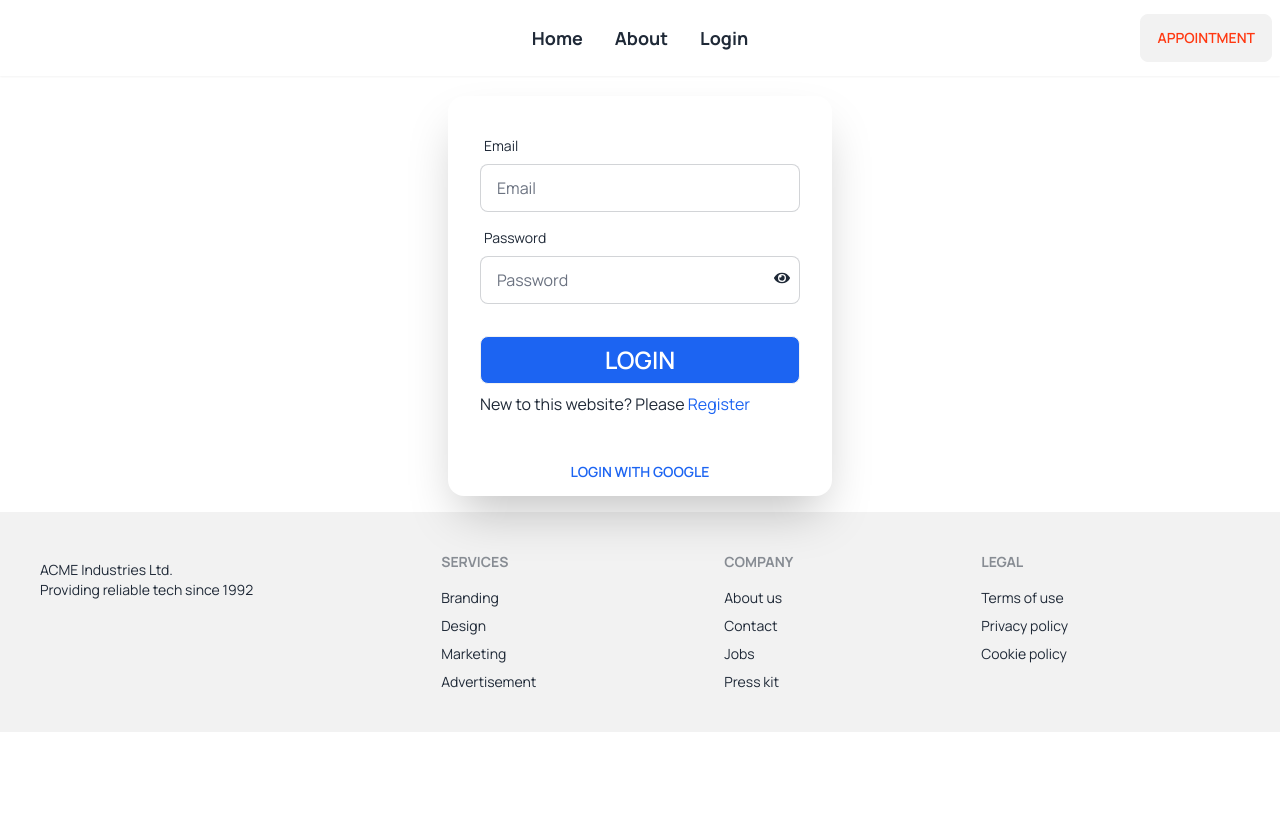
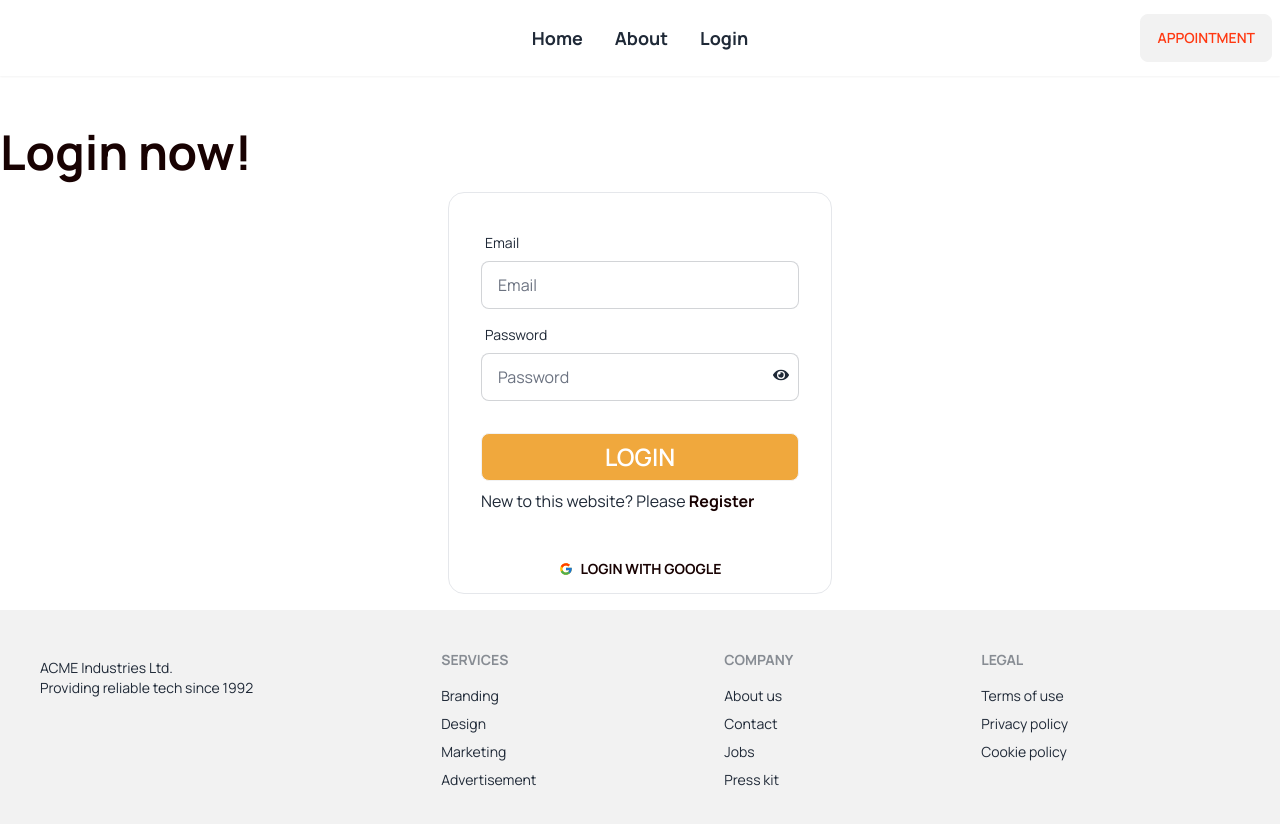
Before and after one commit to mh-shihan/pet-haven-client, a React (Vite) app: page /login in a window 1280 px wide. Shown: the top 824 px of the page. Before the commit the page ends 800 px from the top, so only its background shows below. Built offline with nearby package versions, Linux system fonts and the light colour scheme; no server answers.

Commit message:
login page has completed

```diff
--- a/src/pages/Login.jsx
+++ b/src/pages/Login.jsx
@@ -2,6 +2,8 @@ import { Link, useLocation, useNavigate } from "react-router-dom";
 import useAuth from "../hooks/useAuth";
 import { useState } from "react";
 import { FaEye, FaEyeSlash } from "react-icons/fa";
+import { FcGoogle } from "react-icons/fc";
+import Swal from "sweetalert2";
 
 const Login = () => {
   const [errorMessage, setErrorMessage] = useState("");
@@ -12,26 +14,35 @@ const Login = () => {
   const navigate = useNavigate();
   const { signInUser, googleSignIn } = useAuth();
 
-  const handleSignIn = (e) => {
+  const handleLogin = (e) => {
     e.preventDefault();
-    const form = e.target;
-    const email = form.email.value;
-    const password = form.password.value;
+    const email = e.target.email.value;
+    const password = e.target.password.value;
     console.log(email, password);
 
+    setSuccessMessage("");
     setErrorMessage("");
-    setSuccessMessage("");
 
     signInUser(email, password)
       .then((result) => {
-        const loggedInUser = result.user;
-        console.log(loggedInUser);
-        navigate(location?.state ? location?.state : "/");
-        form.reset();
+        console.log(result.user);
+        e.target.reset();
+
+        // React Toast
+        Swal.fire({
+          title: "Success!",
+          text: "Phone added successfully",
+          icon: "success",
+          confirmButtonText: "Ok",
+        });
+
+        // Navigate After Login
+        navigate(location?.state ? location.state : "/");
       })
       .catch((error) => {
         const errorMessage = error.message;
-        console.log(errorMessage);
+        setErrorMessage(errorMessage);
+        console.error(error);
       });
   };
   const handleGoogleLogin = () => {
@@ -46,16 +57,12 @@ const Login = () => {
   };
 
   return (
-    <div className="xl:hero  mt-20">
-      <div className="text-center border">
-        <h1 className="text-5xl font-bold text-blue-600 mt-32 border">
-          Login now!
-        </h1>
-      </div>
-
+    <div className="mt-32">
+      <h1 className="text-5xl font-bold text-[#180202] ">Login now!</h1>
+      <div className="xl:hero ">
         <div className="hero-content xl:w-1/2 flex-col lg:flex-col">
-        <div className="card flex-shrink-0 w-full max-w-sm shadow-2xl bg-base-100">
-          <form onSubmit={handleSignIn} className="card-body">
+          <div className="card flex-shrink-0 w-full max-w-sm border bg-base-100">
+            <form onSubmit={handleLogin} className="card-body">
               <div className="form-control">
                 <label className="label">
                   <span className="label-text">Email</span>
@@ -89,13 +96,13 @@ const Login = () => {
                 </div>
               </div>
               <div className="form-control mt-6">
-              <button className="btn  bg-blue-600 text-white text-2xl">
+                <button className="btn  bg-[#F0A83D] hover:text-[#180202] text-white text-2xl">
                   Login
                 </button>
               </div>
               <p>
                 New to this website? Please{" "}
-              <Link className="text-blue-600" to="/signUp">
+                <Link className="text-[#180202] font-bold" to="/signUp">
                   Register
                 </Link>
               </p>
@@ -106,10 +113,12 @@ const Login = () => {
             </form>
             <button
               onClick={handleGoogleLogin}
-            className="btn btn-ghost text-blue-600"
+              className="btn btn-ghost font-bold text-[#180202]"
             >
+              <FcGoogle></FcGoogle>
               Login With Google
             </button>
+          </div>
         </div>
       </div>
     </div>
--- a/src/pages/SignUp.jsx
+++ b/src/pages/SignUp.jsx
@@ -57,17 +57,6 @@ const SignUp = () => {
           REGISTER NOW
         </h1>
         <Lottie animationData={signUpAnimation} loop={false}></Lottie>
-        {/* <button className="btn w-full bg-[#F0A83D] text-white hover:text-[#180202]">
-          <FcGoogle className="text-2xl"></FcGoogle>
-          Sign in with Google
-        </button> */}
-        {/* <p className="text-sm">
-          Already have an account?{" "}
-          <Link className="text-[#180202] font-bold " to="/login">
-            {" "}
-            Go To Login
-          </Link>{" "}
-        </p> */}
       </div>
 
       <div className="card-body max-w-[720px] mx-auto">
@@ -144,10 +133,10 @@ const SignUp = () => {
           <FcGoogle className="text-2xl"></FcGoogle>
           Sign in with Google
         </button>
-        <p className="text-sm text-center ">
-          Already have an account?{" "}
-          <Link className="text-blue-500 font-bold " to="/login">
-            Go To Login
+        <p className=" text-center ">
+          Already have an account? Go To{" "}
+          <Link className="text-[#180202] font-bold " to="/login">
+            Login
           </Link>
         </p>
       </div>
```
Lines whose indentation alone changed are shown as unchanged.
